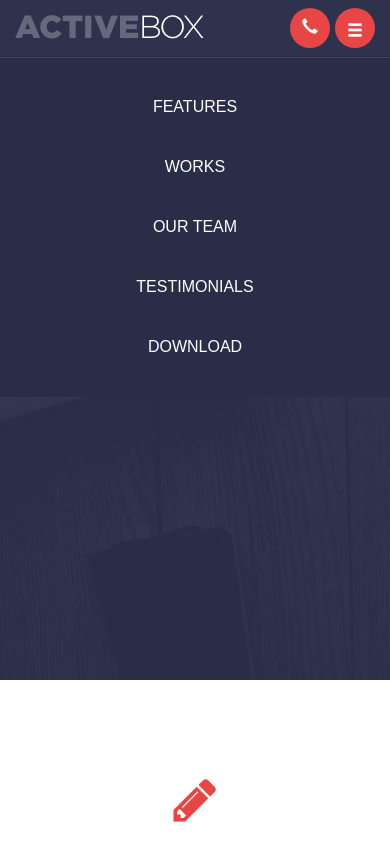
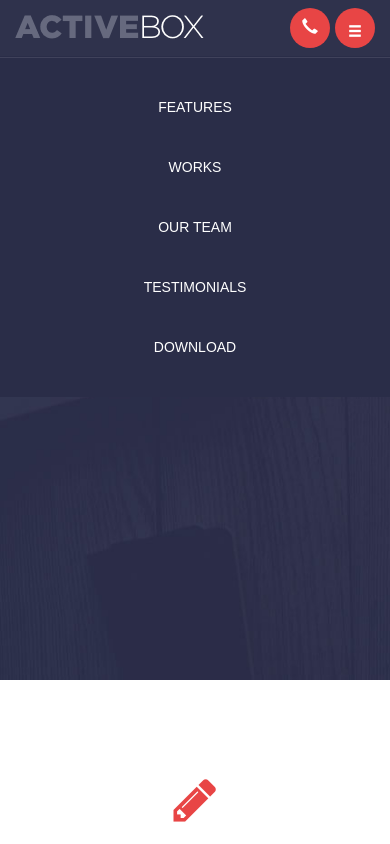
Before and after one commit to Marina-H-S/ActitiveBox, a plain HTML site: page index.html in a window 390 px wide. Both pictures are taken after a click on the button 355 px from the left and 28 px from the top of the page. Shown: the top 844 px of the page. Drawn offline with Linux system fonts and the light colour scheme.

Commit message:
add adaptive in header

```diff
--- a/media.css
+++ b/media.css
@@ -2,13 +2,23 @@
 
 /* Large Devices, Wide Screens */
 @media only screen and (max-width : 1200px) {
-
+.menu li {
+	font-size:14;
+	padding:0 20px;
+}
 }
 
 /* Medium Devices, Desktops */
 @media only screen and (max-width : 992px) {
 .tem_item {
 	margin-bottom: 30px;
+}
+.menu li {
+
+	padding:0 10px;
+}
+header {
+	font-size: 14px;
 }
 }
 
```
